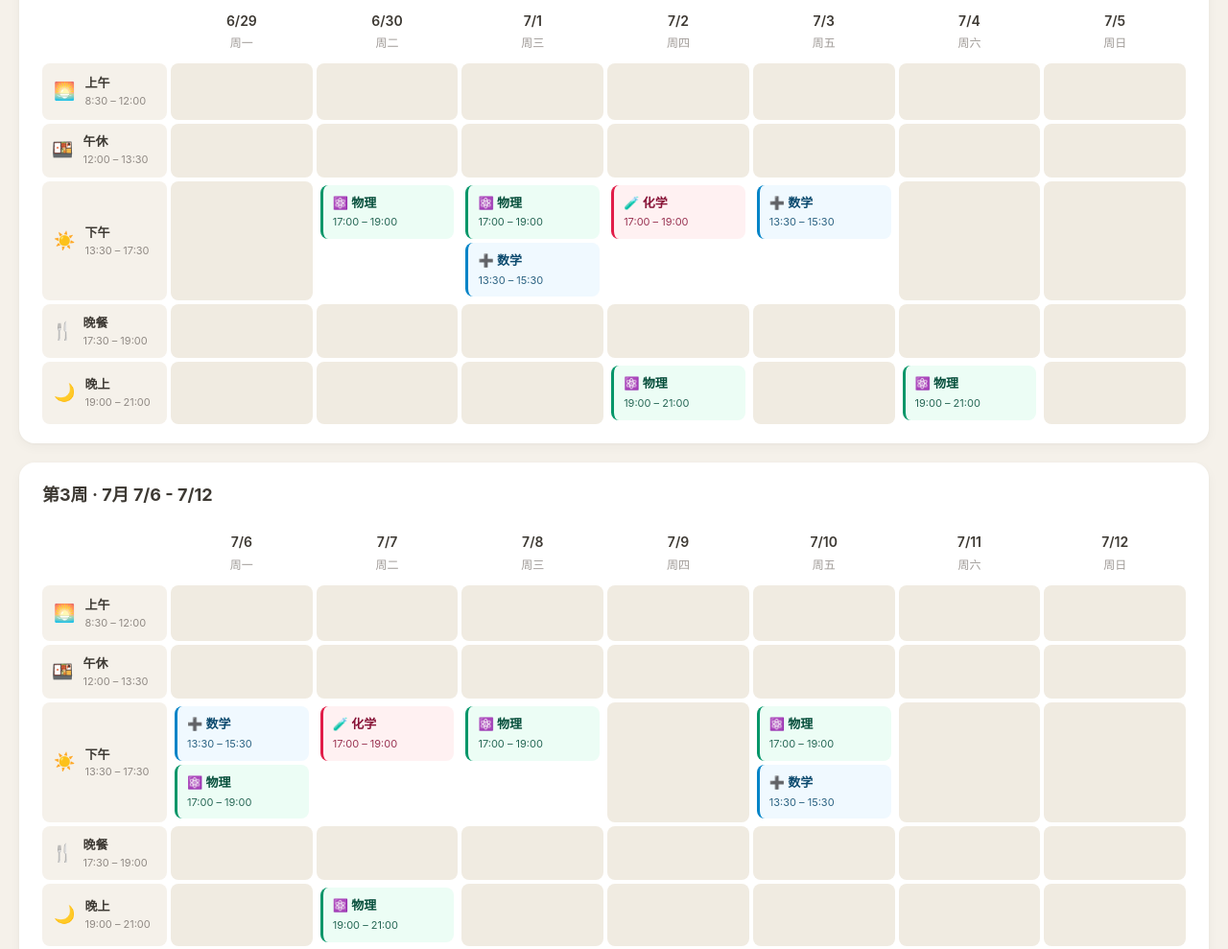
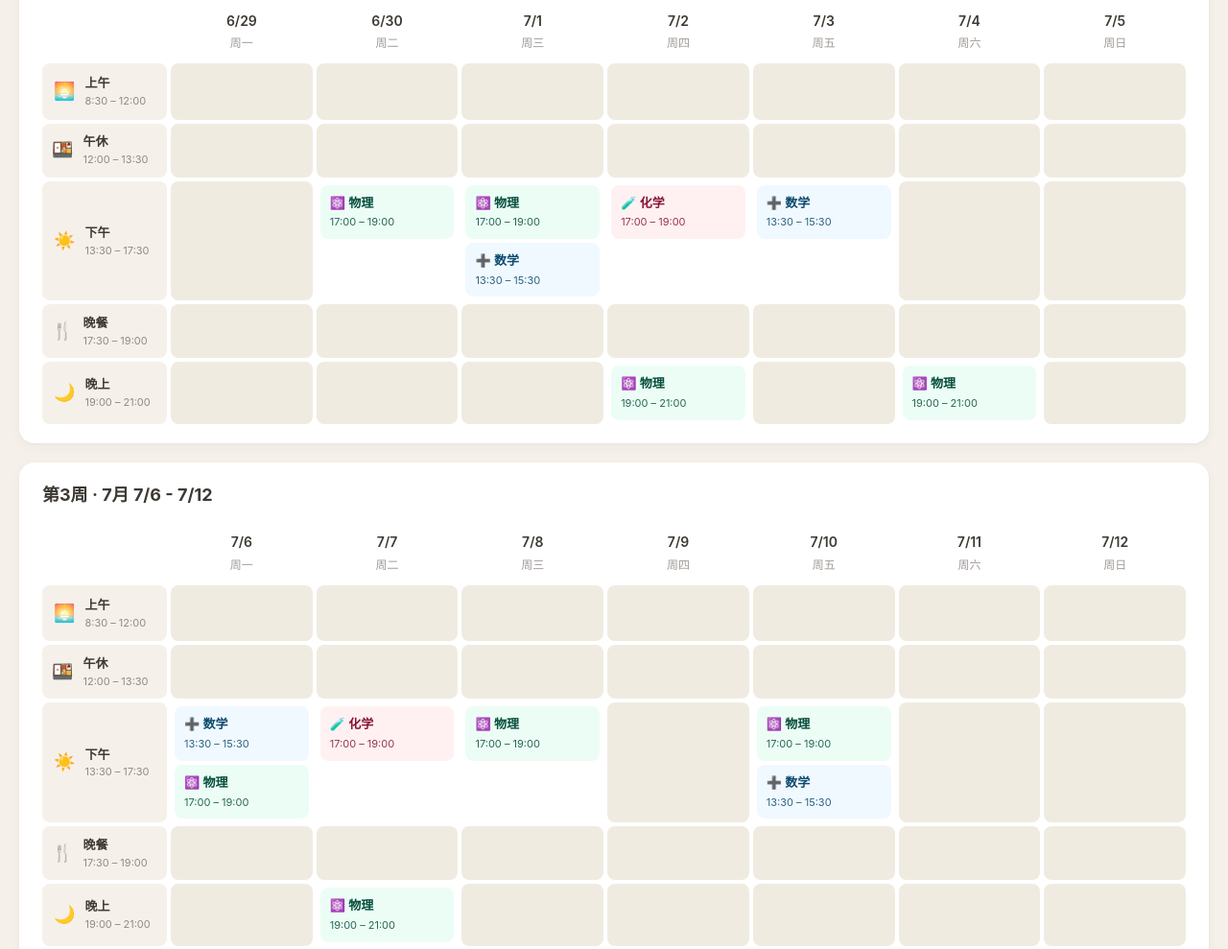
Before and after one commit to gracewang3051-web/Paike-KAYI, a plain HTML site: page index.html in a window 1280 px wide. Shown: the part 860-1849 px from the top of the page at 96% size. Drawn offline with Linux system fonts and the light colour scheme.

Commit message:
style: 课程卡片去掉左边框（保留背景色 + 事件块左边框）

```diff
--- a/index.html
+++ b/index.html
@@ -508,7 +508,7 @@ function renderWeekGrid(week, classesByDate, eventsByDate, weekNo) {
         html += '<div class="cell has-cls" style="grid-column:' + col + '; grid-row:' + gridRow + ';">';
         clsList.forEach(cls => {
           const color = colorOf(cls.subject);
-          html += '<div class="cls" style="background:' + color.bg + '; border-left: 3px solid ' + color.dot + '; color:' + color.fg + ';">';
+          html += '<div class="cls" style="background:' + color.bg + '; color:' + color.fg + ';">';
           html += '<div class="cls-subject">' + iconOf(cls.subject) + ' ' + cls.subject + '</div>';
           html += '<div class="cls-time">' + cls.start + ' – ' + cls.end + '</div>';
           html += '</div>';
@@ -551,11 +551,11 @@ function renderWeekList(week, classesByDate, eventsByDate, weekNo) {
     html += '<div class="list-date"><b>' + fmtMD(d) + '</b>' + WD_CN[d.getDay()] + '</div>';
     html += '<div class="list-cls">';
     evs.forEach(e => {
-      html += '<span class="list-cls-chip" style="background:#fff7ed;color:#9a3412;border-left:3px solid #ea580c;">🚀 ' + e.name + '</span>';
+      html += '<span class="list-cls-chip" style="background:#fff7ed;color:#9a3412;">🚀 ' + e.name + '</span>';
     });
     cls.forEach(c => {
       const color = colorOf(c.subject);
-      html += '<span class="list-cls-chip" style="background:' + color.bg + ';color:' + color.fg + ';border-left:3px solid ' + color.dot + ';">'
+      html += '<span class="list-cls-chip" style="background:' + color.bg + ';color:' + color.fg + ';">'
             + iconOf(c.subject) + ' ' + c.subject + ' · ' + c.start + '–' + c.end + '</span>';
     });
     html += '</div></div>';
```
